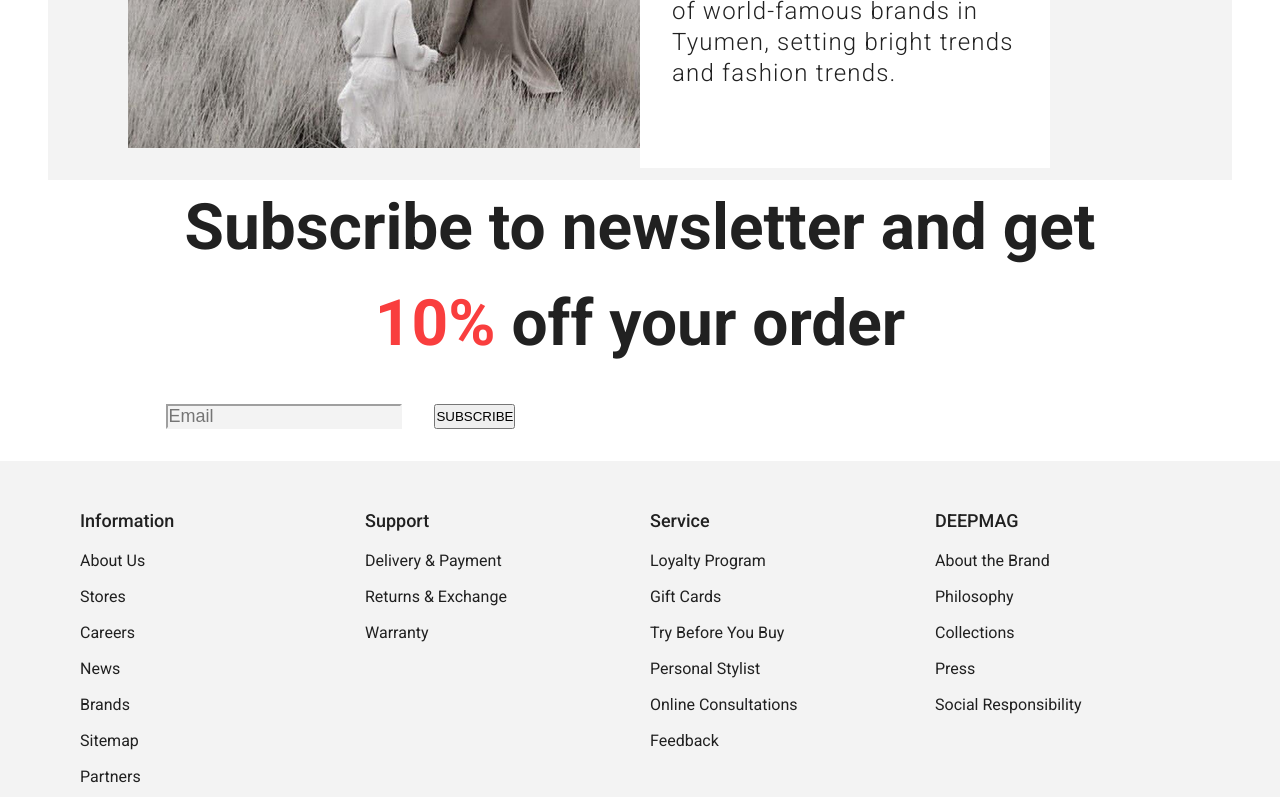
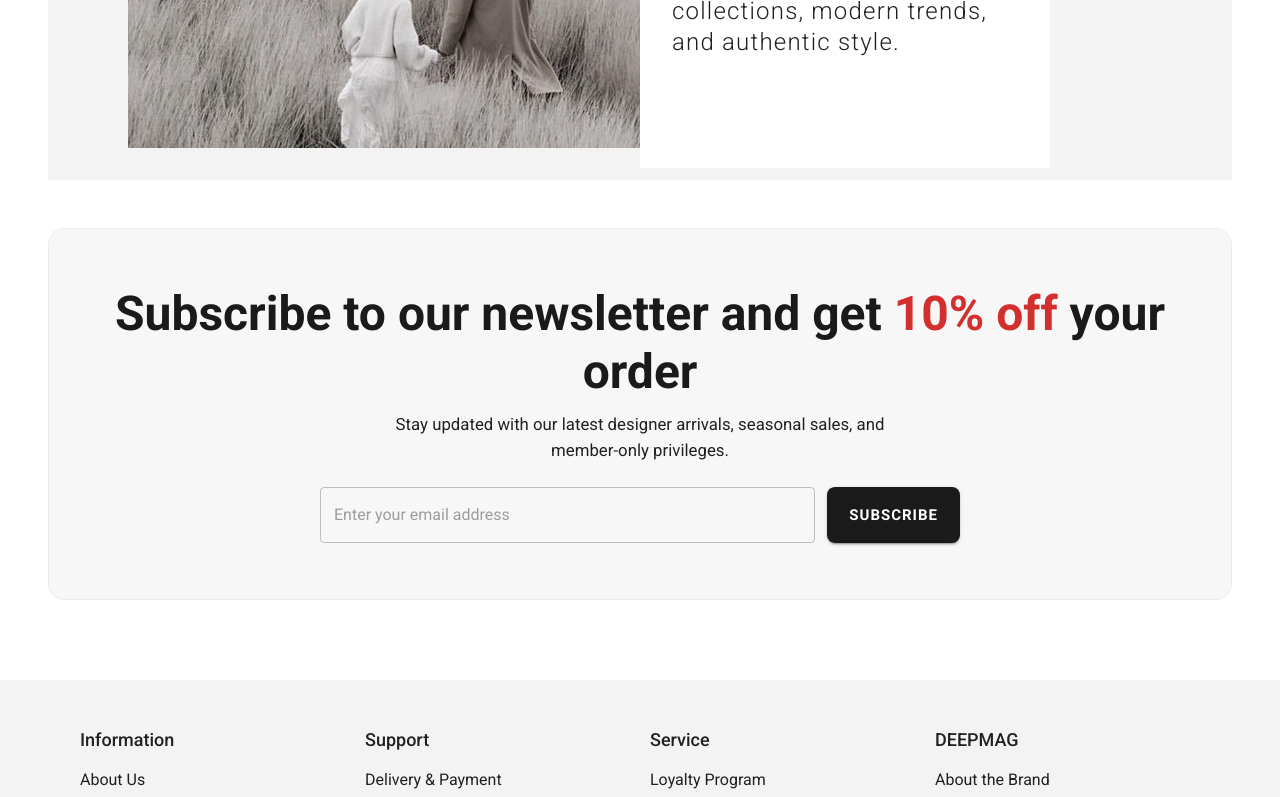
Before and after one commit to HannaKhlim/HCI-labs, a React (Vite) app: page / in a window 1280 px wide. Shown: the part 2329-3126 px from the top of the page. Built offline with nearby package versions, Linux system fonts and the light colour scheme.

Commit message:
refactor: rewrite subscribe components with MUI and translate to English

```diff
--- a/src/SubscribeForm.jsx
+++ b/src/SubscribeForm.jsx
@@ -1,28 +1,72 @@
-import { translations } from "./translations";
+import { useState } from "react";
+import { Box, TextField, Button, InputAdornment } from "@mui/material";
+import EmailOutlinedIcon from "@mui/icons-material/EmailOutlined";
+import { useApp } from "./context/AppContext";
 
 export default function SubscribeForm() {
-  const { subscribeModule } = translations;
+  const [email, setEmail] = useState("");
+  const { notify } = useApp();
 
   const handleSubmit = (e) => {
     e.preventDefault();
+    if (email) {
+      notify(`Thank you! Subscription confirmed for ${email}`);
+      setEmail("");
+    }
   };
 
   return (
-    <form
-      id="subscribe-form"
-      className="subscribe-module__form"
+    <Box
+      component="form"
       onSubmit={handleSubmit}
+      sx={{
+        display: "flex",
+        flexDirection: { xs: "column", sm: "row" },
+        alignItems: "stretch",
+        gap: 1.5,
+        width: "100%",
+        maxWidth: 640,
+        mx: "auto",
+        mt: 3,
+      }}
     >
-      <input
+      <TextField
         type="email"
-        name="email"
-        placeholder={subscribeModule.emailPlaceholder}
+        placeholder="Enter your email address"
+        value={email}
+        onChange={(e) => setEmail(e.target.value)}
         required
-        className="subscribe-module__input input"
+        fullWidth
+        variant="outlined"
+        InputProps={{
+          startAdornment: (
+            <InputAdornment position="start">
+              <EmailOutlinedIcon color="action" />
+            </InputAdornment>
+          ),
+          sx: {
+            bgcolor: "#fff",
+            borderRadius: 2,
+          },
+        }}
       />
-      <button type="submit" className="btn-primary">
-        {subscribeModule.cta}
-      </button>
-    </form>
+      <Button
+        type="submit"
+        variant="contained"
+        size="large"
+        sx={{
+          px: 4,
+          py: 1.5,
+          fontWeight: 700,
+          letterSpacing: 1,
+          borderRadius: 2,
+          whiteSpace: "nowrap",
+          bgcolor: "#1a1a1a",
+          "&:hover": { bgcolor: "#333" },
+        }}
+      >
+        SUBSCRIBE
+      </Button>
+    </Box>
   );
 }
--- a/src/SubscribeModule.jsx
+++ b/src/SubscribeModule.jsx
@@ -1,16 +1,46 @@
+import { Box, Paper, Typography } from "@mui/material";
 import SubscribeForm from "./SubscribeForm";
-import { translations } from "./translations";
 
 export default function SubscribeModule() {
-  const { subscribeModule } = translations;
+  return (
+    <Paper
+      elevation={0}
+      sx={{
+        my: 6,
+        py: { xs: 5, md: 7 },
+        px: { xs: 3, md: 6 },
+        borderRadius: 4,
+        textAlign: "center",
+        bgcolor: "#f7f7f7",
+        border: "1px solid #ebebeb",
+      }}
+    >
+      <Typography
+        variant="h3"
+        sx={{
+          fontWeight: 800,
+          fontSize: { xs: "1.75rem", sm: "2.5rem", md: "3rem" },
+          lineHeight: 1.2,
+          color: "#1a1a1a",
+          mb: 1.5,
+        }}
+      >
+        Subscribe to our newsletter and get{" "}
+        <Box component="span" sx={{ color: "error.main" }}>
+          10% off
+        </Box>{" "}
+        your order
+      </Typography>
 
-  return (
-    <section className="subscribe-module">
-      <h2
-        className="subscribe-module__header"
-        dangerouslySetInnerHTML={{ __html: subscribeModule.header }}
-      />
+      <Typography
+        variant="body1"
+        color="text.secondary"
+        sx={{ maxWidth: 520, mx: "auto", fontSize: { xs: "0.95rem", md: "1.05rem" } }}
+      >
+        Stay updated with our latest designer arrivals, seasonal sales, and member-only privileges.
+      </Typography>
+
       <SubscribeForm />
-    </section>
+    </Paper>
   );
 }
--- a/src/translations.js
+++ b/src/translations.js
@@ -14,12 +14,12 @@ export const translations = {
     header: "About Us",
     textHeader: "DEEPMAG",
     textParagraph:
-      "— A chain of stores of world brands ARMANI EXCHANGE, GANT, CALVIN KLEIN, TOMMY HILFIGER, GEOX. For more than 10 years we have been official representatives of world-famous brands in Tyumen, setting bright trends and fashion trends.",
+      "— Official retailer of global designer brands including ARMANI EXCHANGE, GANT, CALVIN KLEIN, TOMMY HILFIGER, and GEOX. Delivering premium collections, modern trends, and authentic style.",
   },
   subscribeModule: {
     header:
-      "Subscribe to newsletter and get <strong>10%</strong> off your order",
-    emailPlaceholder: "Email",
+      "Subscribe to our newsletter and get <strong>10%</strong> off your order",
+    emailPlaceholder: "Email address",
     cta: "SUBSCRIBE",
   },
 };
```
